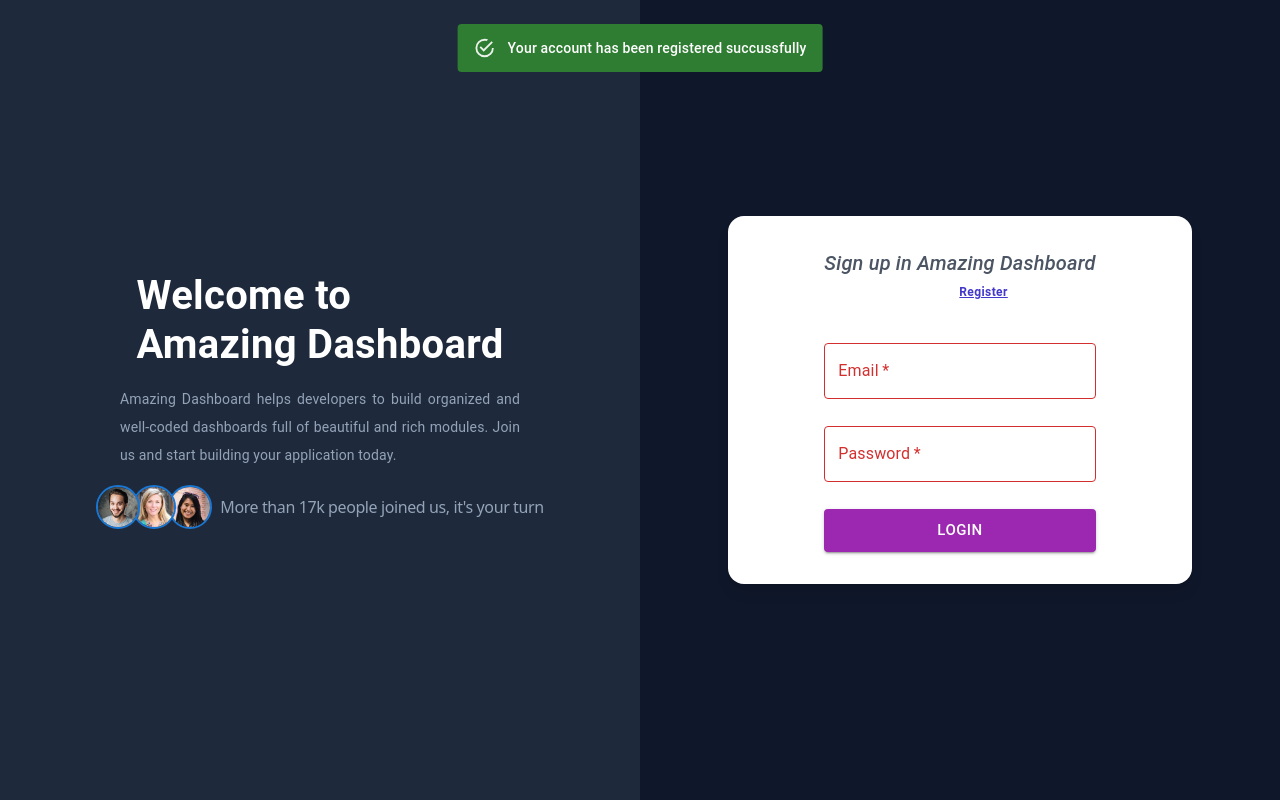
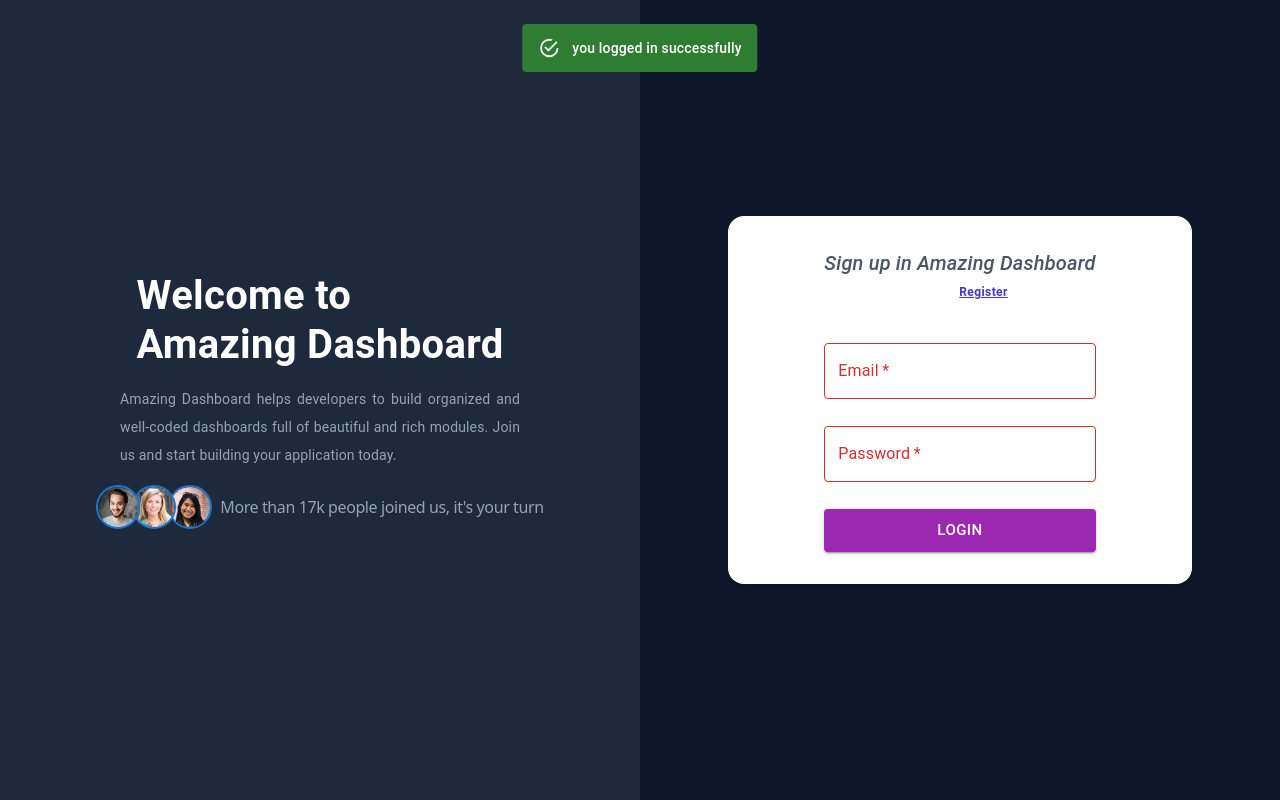
Before and after one commit to Reza-Rayan/amazing-dashboard, a React (Vite) app: page /login in a window 1280 px wide. Both pictures are taken after typing "name@example.com", "Sample123" into the empty fields and a click on the button "LOGIN". Built offline with nearby package versions, Linux system fonts and the light colour scheme.

Commit message:
FIX: login & signup messages in snackbar

```diff
--- a/src/app/auth-pages/Login.tsx
+++ b/src/app/auth-pages/Login.tsx
@@ -176,7 +176,11 @@ const Login = () => {
           </Box>
         </div>
       </Stack>
-      <SnackbarMessage handleClose={handleClose} openSnackbar={openSnackbar} />
+      <SnackbarMessage
+        handleClose={handleClose}
+        openSnackbar={openSnackbar}
+        message="you logged in successfully"
+      />
     </>
   );
 };
--- a/src/app/auth-pages/Signup.tsx
+++ b/src/app/auth-pages/Signup.tsx
@@ -247,7 +247,11 @@ const Signup = () => {
           </Box>
         </div>
       </Stack>
-      <SnackbarMessage handleClose={handleClose} openSnackbar={openSnackbar} />
+      <SnackbarMessage
+        handleClose={handleClose}
+        openSnackbar={openSnackbar}
+        message="You registered successfully"
+      />
     </>
   );
 };
--- a/src/app/auth-pages/components/SnackbarMessage.tsx
+++ b/src/app/auth-pages/components/SnackbarMessage.tsx
@@ -4,11 +4,13 @@ import { Snackbar, Alert } from "@mui/material";
 interface SnackbarMessageProps {
   handleClose: any;
   openSnackbar?: boolean;
+  message: string;
 }
 
 const SnackbarMessage = ({
   handleClose,
   openSnackbar,
+  message,
 }: SnackbarMessageProps) => {
   return (
     <Snackbar
@@ -18,7 +20,7 @@ const SnackbarMessage = ({
       anchorOrigin={{ vertical: "top", horizontal: "center" }}
     >
       <Alert variant="filled" color="success">
-        Your account has been registered succussfully
+        {message}
       </Alert>
     </Snackbar>
   );
```
